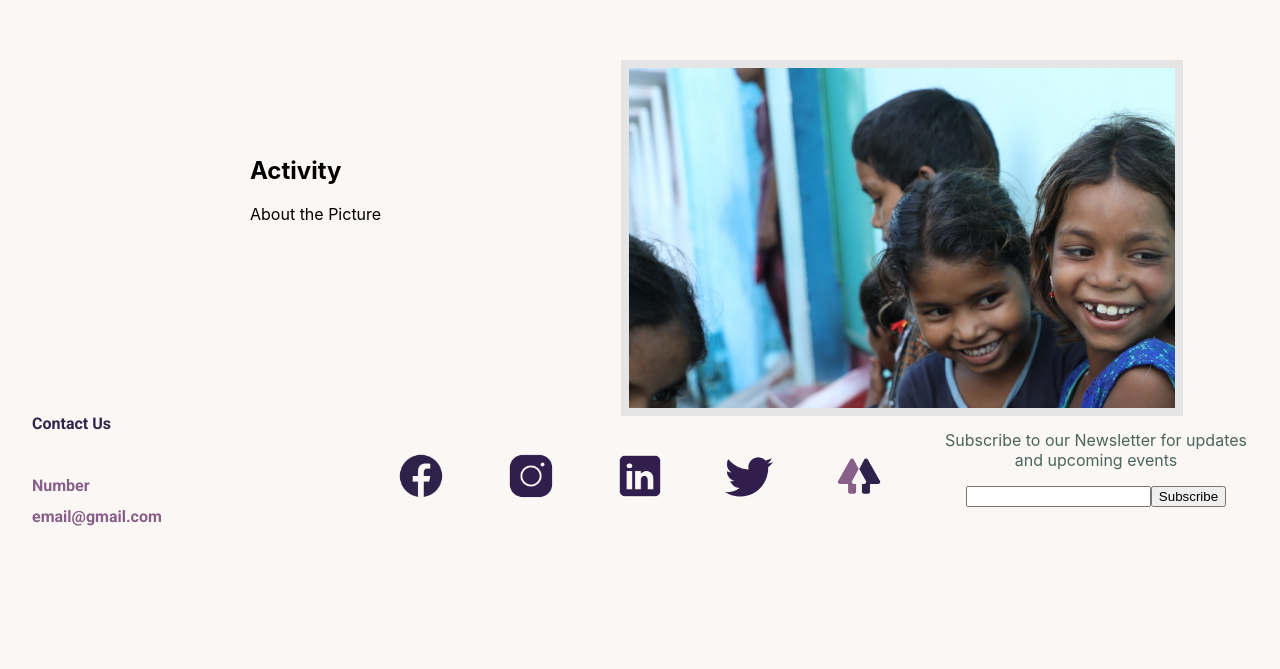
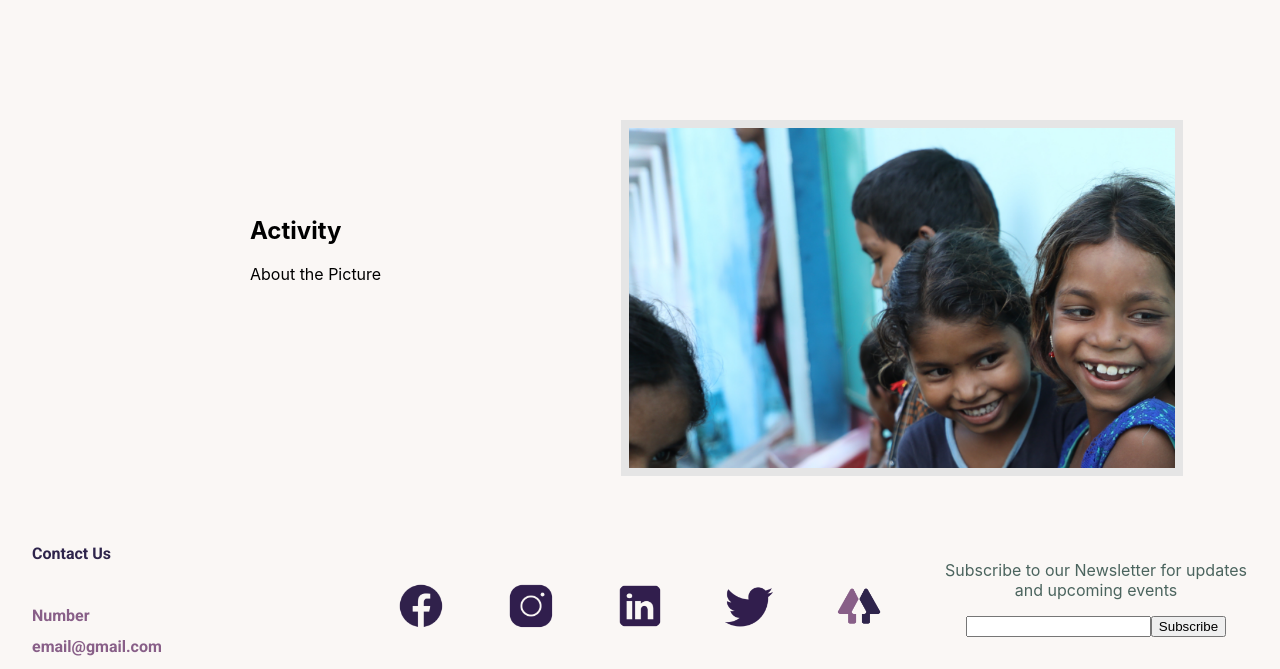
Before and after one commit to roshan1999/khayaal-react-webapp, a React (Create React App) app: page / in a window 1280 px wide. Shown: the part 1640-2309 px from the top of the page. Before the commit the page ends 2179 px from the top, so only its background shows below. Built offline with nearby package versions, Linux system fonts and the light colour scheme.

Commit message:
KHAYAAL-30-new-changes

```diff
--- a/src/Pages/Activities/Page2Component.css
+++ b/src/Pages/Activities/Page2Component.css
@@ -3,6 +3,8 @@
     /* height: 100vh; */
     width: 100%;
     flex-direction: row;
+    margin-top: 60px;
+    margin-bottom: 70px;
   }
   .rightComp {
     display: flex;
@@ -31,6 +33,7 @@
     .componentContainer{
           flex-direction: column;
           align-items: center;
+
       }
       .leftComp{
           align-items: center;
```
